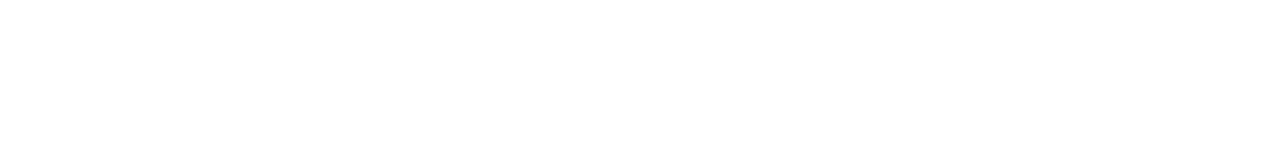
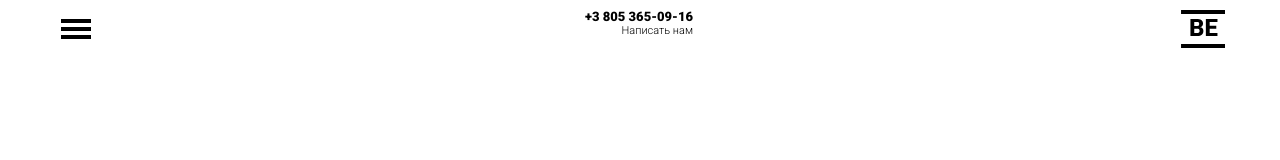
Before and after one commit to Needlife1/Beauty_salon, a plain HTML site: page index.html in a window 1280 px wide. Drawn offline with nearby package versions, Linux system fonts and the light colour scheme.

Commit message:
mob-header

```diff
--- a/index.html
+++ b/index.html
@@ -1,5 +1,5 @@
 <!DOCTYPE html>
-<html lang="en">
+<html lang="ru">
 
 <head>
     <meta charset="UTF-8">
@@ -17,6 +17,24 @@
 
 <body>
 
+    <head>
+        <div class="heder-mob container">
+            <button class="heder-mob-button" type="button">
+                <svg width="30" height="20">
+                    <use href="./img/symbol-defs.svg#icon-mob-menu"></use>
+                </svg>
+            </button>
+            <div class="heder-mob-wrup">
+                <a class="link heder-mob-tel" href="tel:+38053650916">+3 805 365-09-16</a>
+                <a class="link heder-mob-link" href=" heder-mob-link">Написать нам</a>
+            </div>
+            <a class="link heder-mob-logo" href="./index.html">
+                <svg width="44" height="38">
+                    <use href="./img/symbol-defs.svg#icon-logo"></use>
+                </svg>
+            </a>
+        </div>
+    </head>
 </body>
 
 </html>
--- /dev/null
+++ b/sass/components/root.scss
@@ -0,0 +1,3 @@
+:root {
+  --text-color: #222222;
+}
--- /dev/null
+++ b/sass/layouts/header-mob.scss
@@ -0,0 +1,33 @@
+.heder-mob {
+  display: flex;
+  justify-content: space-between;
+  padding-top: 10px;
+  padding-bottom: 10px;
+  background-color: transparent;
+}
+
+.heder-mob-button {
+  background-color: transparent;
+  border: 0;
+}
+
+.heder-mob-wrup {
+  display: flex;
+  flex-direction: column;
+  align-items: center;
+  gap: 2px;
+}
+
+.heder-mob-tel {
+  font-family: "Roboto";
+  font-style: normal;
+  @include font(800, 13px, 1.15);
+  color: var(--text-color);
+}
+
+.heder-mob-link {
+  font-family: "Roboto";
+  font-style: normal;
+  @include font(300, 11px, 1.18);
+  color: var(--text-color);
+}
--- a/sass/main.scss
+++ b/sass/main.scss
@@ -2,3 +2,5 @@
 @import "./mixin_plaisholder/mixin";
 @import "./mixin_plaisholder/plaisholder";
 @import "./components/components";
+
+@import "./layouts/header-mob.scss";
--- a/sass/mixin_plaisholder/_mixin.scss
+++ b/sass/mixin_plaisholder/_mixin.scss
@@ -3,6 +3,11 @@
 //     @content;
 //   }
 // }
+@mixin font($fw, $fs, $lh, $ls) {
+  font-weight: $fw;
+  font-size: $fs;
+  line-height: $lh;
+}
 
 @mixin desktop {
   @media screen and (min-width: 1200px) {
--- a/sass/reset/_reset.scss
+++ b/sass/reset/_reset.scss
@@ -21,7 +21,7 @@ img {
 }
 
 body {
-  font-family: "Open Sans", sans-serif;
+  font-family: "Roboto", sans-serif;
 }
 
 .list {
```
Also changed, not shown: css/header-mob.css (added), css/header-mob.min.css (added), css/main.css, css/main.min.css, css/root.css (added), css/root.min.css (added), img/symbol-defs.svg (added), 6 other files.
